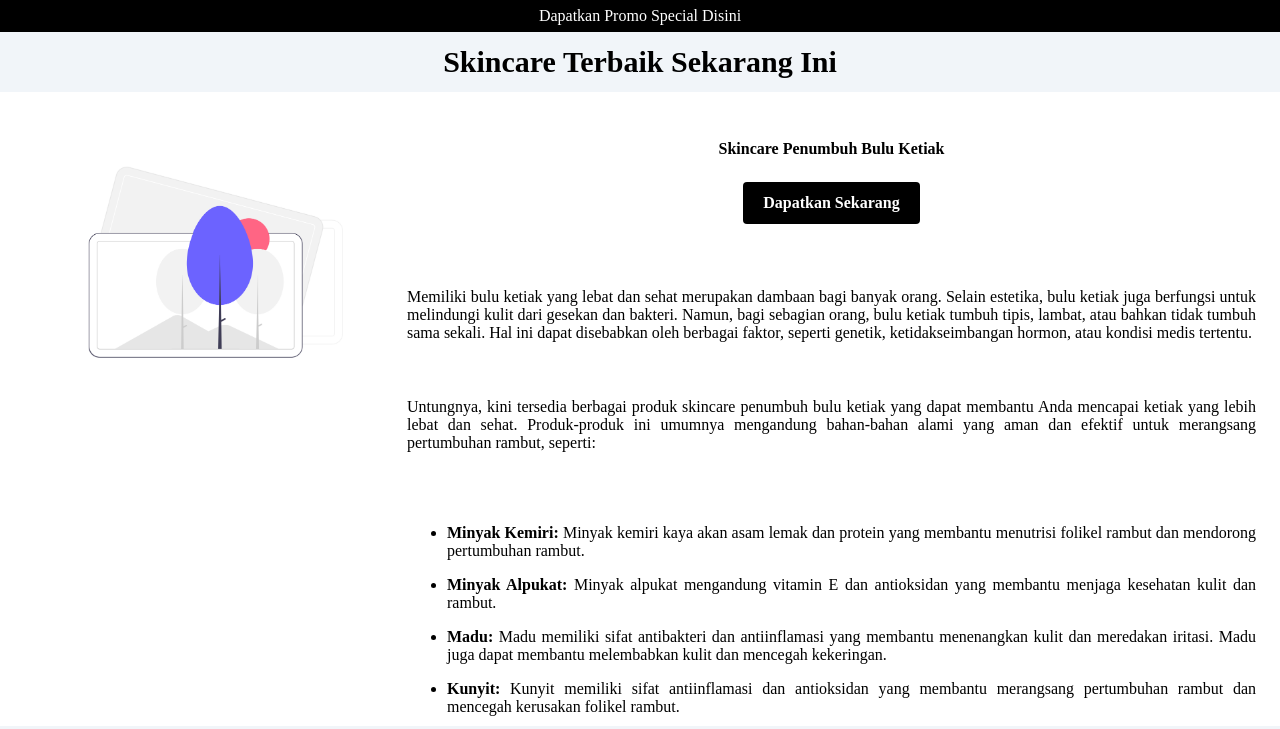
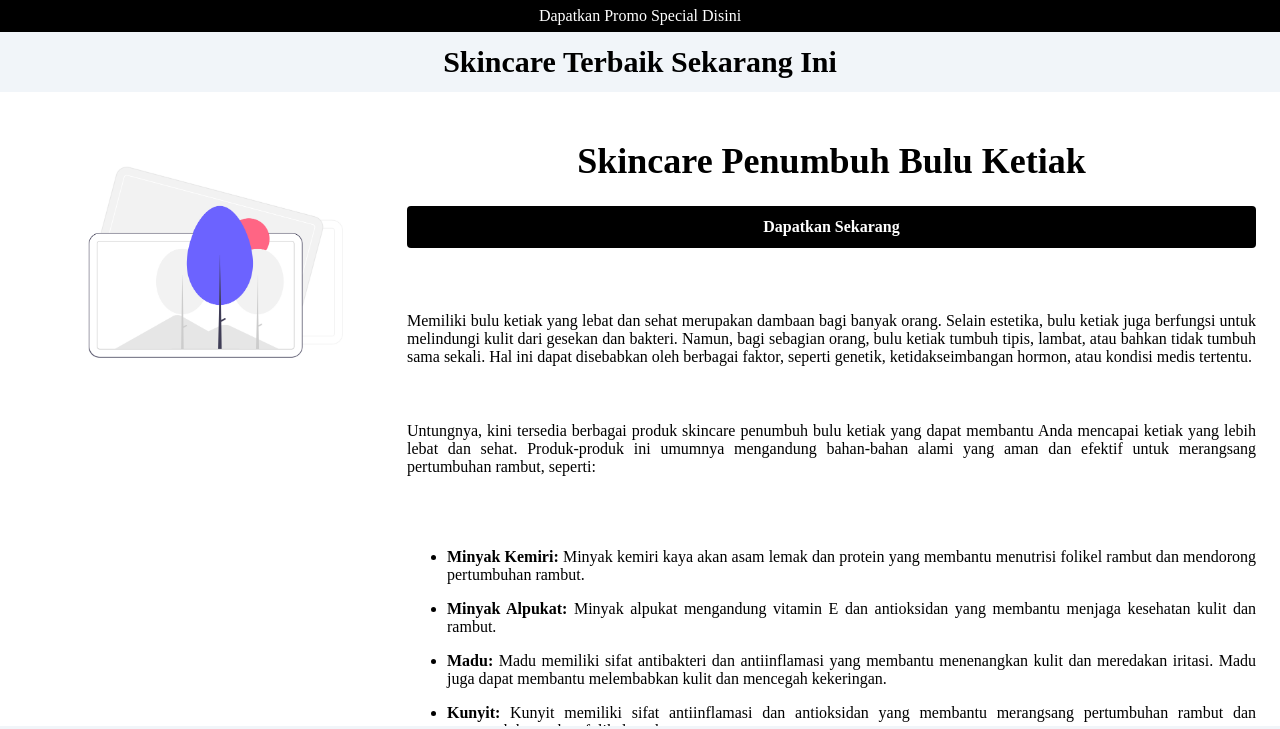
Before and after one commit to martinsuhendra/guntur-static-html, a website: page index.html in a window 1280 px wide. Shown: the top 729 px of the page. Drawn offline with Linux system fonts and the light colour scheme; a script that the page names is missing.

Commit message:
fix: full width button and bigger header

```diff
--- a/index.html
+++ b/index.html
@@ -64,7 +64,7 @@
 <body style="margin: 0px; line-height: inherit;">
     <meta content="text/html; charset=UTF-8" http-equiv="Content-Type" />
 
-    <div class="flex flex-col" style="display: flex; flex-direction: column;">
+    <div style="display: flex; flex-direction: column;">
         <div id="header" class="bg-slate-100 py-6"
             style="--tw-bg-opacity: 1; background-color: rgb(241 245 249 / var(--tw-bg-opacity)); position: sticky; top: 0; width: 100%;">
             <div style="background-color: black;">
@@ -87,12 +87,12 @@
             <div class="basis-1/2 flex items-center flex-col gap-6"
                 style="display: flex; flex-direction: column; align-items: center; gap: 1.5rem; overflow: auto;">
                 <h3 class="text-center font-bold"
-                    style="font-size: inherit; font-weight: 700; margin: 0px; text-align: center; margin-top: 48px;">
+                    style="font-size: 36px; font-weight: 700; margin: 0px; margin-top: 48px;">
                     Skincare Penumbuh Bulu Ketiak
                 </h3>
                 <button
                     class="bg-[#000000] rounded text-white text-[12px] font-semibold no-underline text-center px-5 py-3"
-                    style="font-family: inherit; font-size: 100%; font-weight: 600; line-height: inherit; color: rgb(255 255 255 / var(--tw-text-opacity)); margin: 0px; text-transform: none; border-radius: 0.25rem; padding: 0.75rem 1.25rem; text-align: center; --tw-text-opacity: 1; text-decoration-line: none; border: none; background-color: black;">
+                    style="font-family: inherit; font-size: 100%; font-weight: 600; line-height: inherit; color: rgb(255 255 255 / var(--tw-text-opacity)); margin: 0px; text-transform: none; border-radius: 0.25rem; padding: 0.75rem 1.25rem; text-align: center; --tw-text-opacity: 1; text-decoration-line: none; border: none; background-color: black; width: 100%;">
                     Dapatkan Sekarang
                 </button>
                 <p class="text-slate-500"
```
